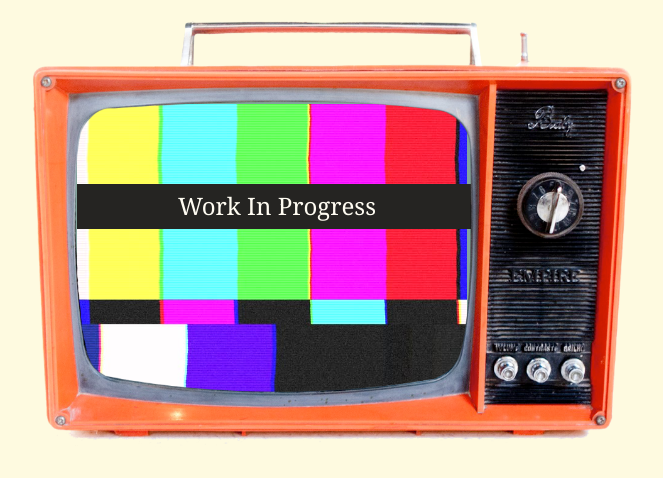
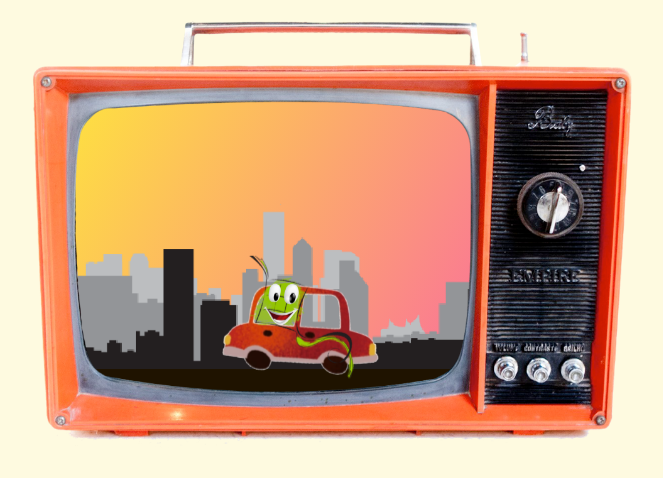
Before and after one commit to diagnosa/ketupat-animated, a Gatsby site: page / in a window 1280 px wide. Shown: the part 252-730 px from the top of the page, without its empty margins (308-971 px from the left). Built offline with nearby package versions, Linux system fonts and the light colour scheme; Gatsby itself is replaced by a stand-in of ours.

Commit message:
add character and cityscape animation

```diff
--- a/gatsby-config.js
+++ b/gatsby-config.js
@@ -3,7 +3,7 @@ const path = require('path');
 module.exports = {
     siteMetadata: {
         title: 'Ketupat Animated',
-        description: 'Ketupat aninmated using GatsbyJS',
+        description: 'Ketupat animated using GatsbyJS',
     },
     plugins: [
         {
--- /dev/null
+++ b/src/components/cityscape.js
@@ -0,0 +1,36 @@
+import React from 'react';
+import { useStaticQuery, graphql } from 'gatsby';
+import Img from 'gatsby-image';
+import cityscapeStyle from './cityscape.module.css';
+
+Cityscape.propTypes = {};
+
+function Cityscape() {
+    const data = useStaticQuery(graphql`
+        query {
+            file(relativePath: { eq: "city2.png" }) {
+                childImageSharp {
+                    fluid {
+                        ...GatsbyImageSharpFluid
+                    }
+                }
+            }
+        }
+    `);
+    return (
+        <div className={cityscapeStyle.container}>
+            <Img
+                fluid={data.file.childImageSharp.fluid}
+                alt="City Landscape"
+                className={cityscapeStyle.frame}
+            />
+            <Img
+                fluid={data.file.childImageSharp.fluid}
+                alt="City Landscape"
+                className={cityscapeStyle.frame}
+            />
+        </div>
+    );
+}
+
+export default Cityscape;
--- /dev/null
+++ b/src/components/cityscape.module.css
@@ -0,0 +1,23 @@
+.container {
+  width: 1500px;
+  box-sizing: border-box;
+  position: absolute;
+  bottom: 0px;
+  animation: slide 10s linear infinite;
+}
+
+.frame {
+  width: 50%;
+  float: left;
+  display: block;
+  border-bottom: 30px solid #1f1300;
+}
+
+@keyframes slide {
+  0% {
+    left: 0;
+  }
+  100% {
+    left: -750px;
+  }
+}
--- a/src/components/display.js
+++ b/src/components/display.js
@@ -1,12 +1,13 @@
 import React from 'react';
 import { useStaticQuery, graphql } from 'gatsby';
 import Img from 'gatsby-image';
+import Cityscape from './cityscape';
 import displayStyles from './display.module.css';
 
-export default function Display(){
+export default function Display() {
     const data = useStaticQuery(graphql`
         query {
-            file(relativePath: { eq: "color-bars.jpg" }) {
+            file(relativePath: { eq: "ketupat-car.png" }) {
                 childImageSharp {
                     fluid {
                         ...GatsbyImageSharpFluid
@@ -17,15 +18,13 @@ export default function Display(){
     `);
     return (
         <div className={displayStyles.container}>
+            <Cityscape />
             <Img
-                fluid={{
-                    ...data.file.childImageSharp.fluid,
-                    aspectRatio: 400 / 300,
-                }}
-                alt="Color Bars"
-                className={displayStyles.bars}
+                fluid={data.file.childImageSharp.fluid}
+                alt="Driving Ketupat"
+                className={displayStyles.car}
+                style={{ position: 'absolute' }}
             />
-            <div className={displayStyles.announcement}>Work In Progress</div>
         </div>
     );
 }
--- a/src/components/display.module.css
+++ b/src/components/display.module.css
@@ -1,6 +1,8 @@
 .container {
   box-sizing: border-box;
-  align-items: center;
+  align-items: flex-end;
+  width: 100%;
+  height: 100%;
 }
 
 .bars {
@@ -35,6 +37,23 @@
   }
 }
 
+.car {
+  position: absolute;
+  bottom: 10px;
+  width: 40%;
+  left: 150px;
+  animation: mover 1s infinite alternate;
+}
+
+@keyframes mover {
+  0% {
+    transform: translateY(0);
+  }
+  100% {
+    transform: translateY(-10px);
+  }
+}
+
 @media only screen and (max-width: 600px) {
   .announcement {
     top: 55px;
--- a/src/components/television.js
+++ b/src/components/television.js
@@ -22,7 +22,11 @@ function Television({ children }) {
     `);
     return (
         <div className={televisionStyles.container}>
-            <div className={televisionStyles.children__wrapper}>{children}</div>
+            <div
+                className={`${televisionStyles.children__wrapper} ${televisionStyles.evening}`}
+            >
+                {children}
+            </div>
             <Img
                 fluid={data.file.childImageSharp.fluid}
                 alt="A Television frame"
--- a/src/components/television.module.css
+++ b/src/components/television.module.css
@@ -10,12 +10,29 @@
   overflow-y: hidden;
   overflow-x: scroll;
   position: absolute;
-  background-color: #84a59d;
   height: 300px;
   width: 400px;
   margin-top: 30px;
   margin-left: 40px;
   padding: 5px;
+}
+
+.morning {
+  background-image: linear-gradient(120deg, #fbed96 0%, #abecd6 100%);
+}
+
+.night {
+  background-image: linear-gradient(
+    300deg,
+    #0c3483 0%,
+    #a2b6df 100%,
+    #6b8cce 100%,
+    #a2b6df 100%
+  );
+}
+
+.evening {
+  background-image: linear-gradient(300deg, #fa709a 0%, #fee140 100%);
 }
 
 .frame {
@@ -24,13 +41,13 @@
 }
 
 @media only screen and (max-width: 600px) {
-  .children__wrapper{
+  .children__wrapper {
     width: 230px;
     height: 160px;
     margin-top: 10px;
     margin-left: 10px;
   }
-  .container{
+  .container {
     width: 320px;
     margin: 0 auto;
   }
```
Also changed, not shown: src/images/city2.png (added), src/images/ketupat-car.png (added).
